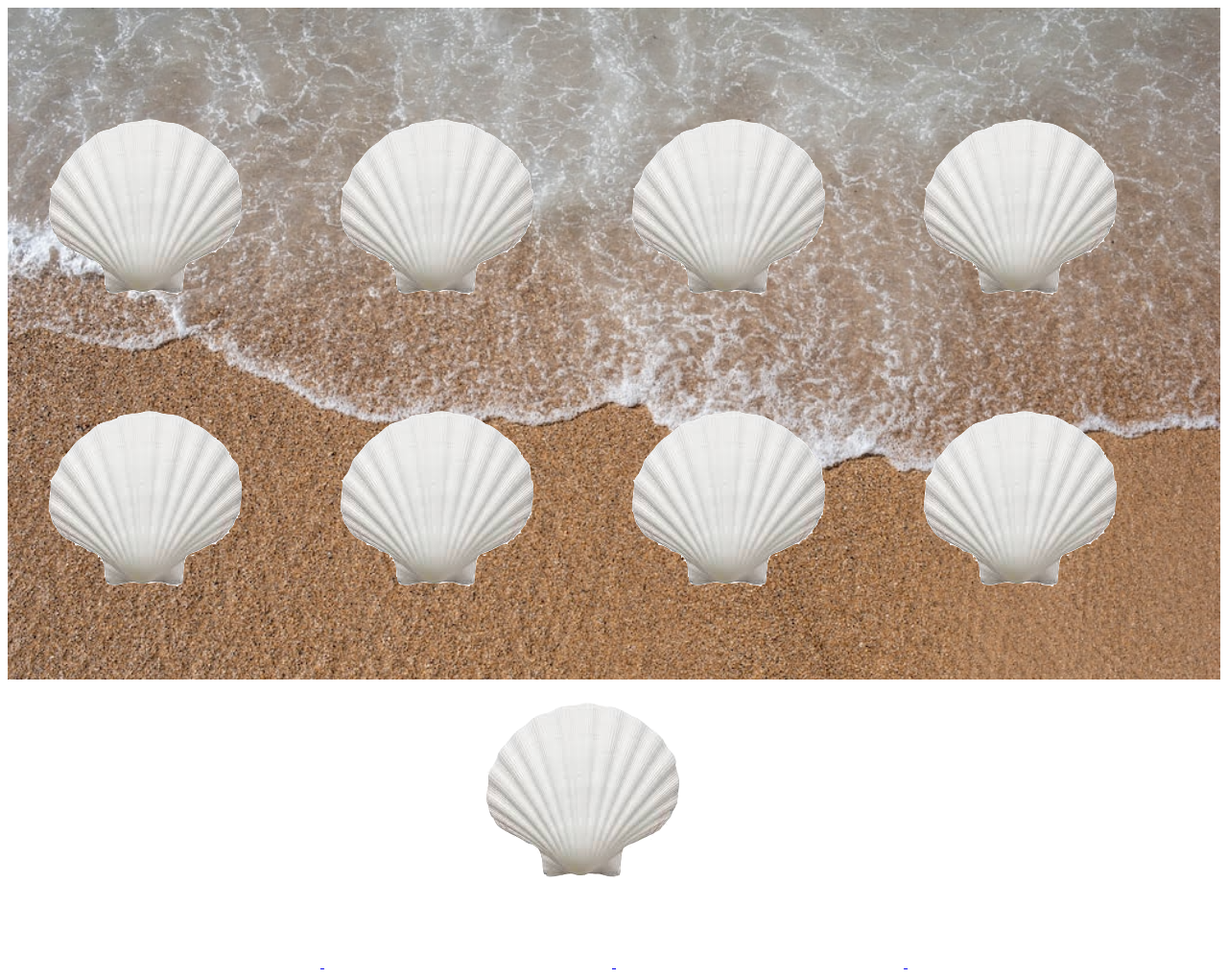
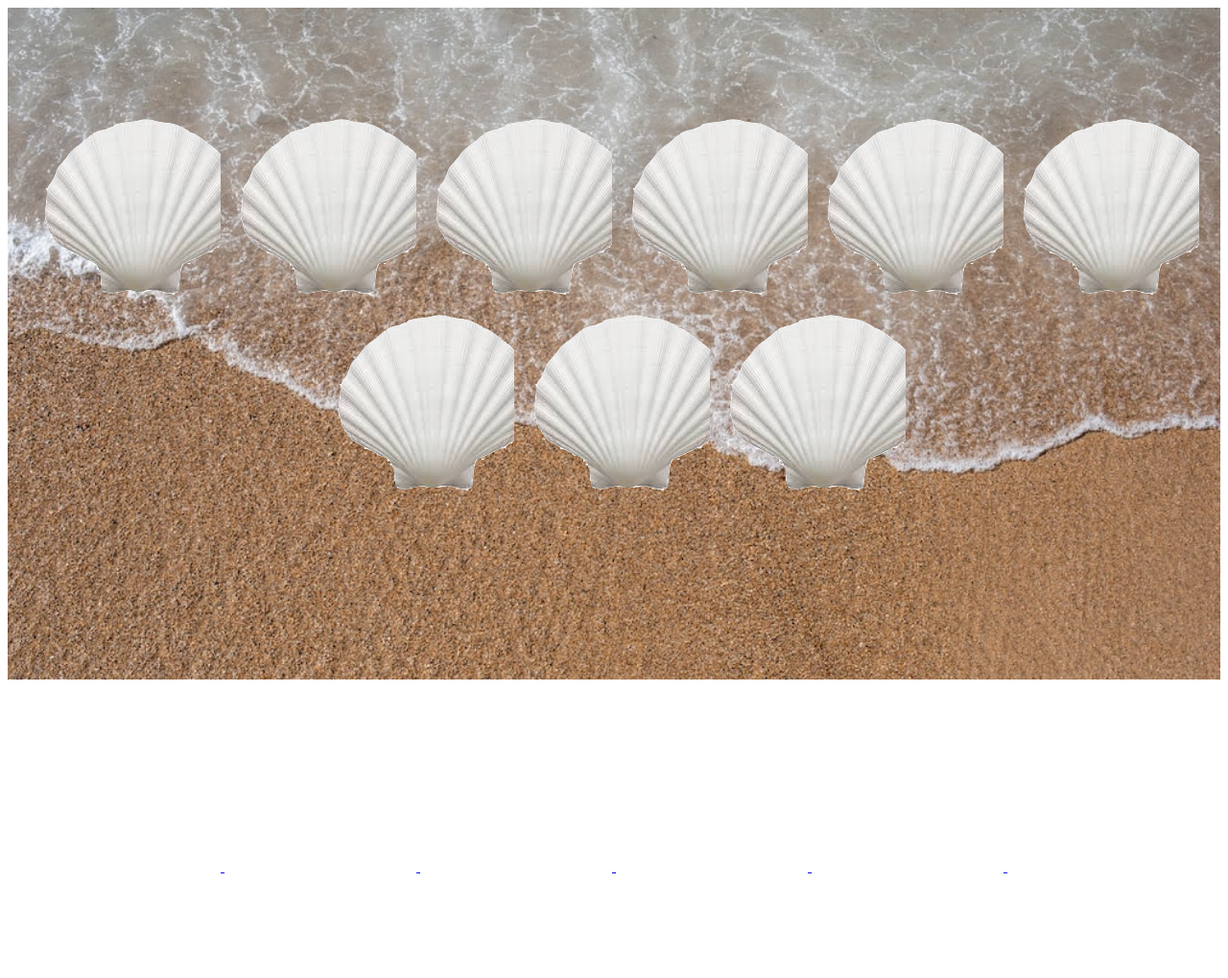
Before and after one commit to c24pl/c24pl.github.io, a plain HTML site: page projects.html in a window 1280 px wide. Shown: the top 1019 px of the page at 96% size. Drawn offline with Linux system fonts and the light colour scheme.

Commit message:
addfinalproj

```diff
--- a/projects.html
+++ b/projects.html
@@ -12,8 +12,8 @@
 		}
 
 		#puppy{
-			width:300px;
-			height:300px;
+			width:200px;
+			height:200px;
 			background-image: url(shell.png);
 			background-repeat: no-repeat;
 			position: relative;
@@ -21,8 +21,8 @@
 		}
 
 		#card{
-			width:300px;
-			height:300px;
+			width:200px;
+			height:200px;
 			background-image: url(shell.png);
 			background-repeat: no-repeat;
 			position: relative;
@@ -30,8 +30,8 @@
 		}
 
 		#squarequilt{
-			width:300px;
-			height:300px;
+			width:200px;
+			height:200px;
 			background-image: url(shell.png);
 			background-repeat: no-repeat;
 			position: relative;
@@ -40,8 +40,8 @@
 		}
 
 		#color{
-			width:300px;
-			height:300px;
+			width:200px;
+			height:200px;
 			background-image: url(shell.png);
 			background-repeat: no-repeat;
 			position: relative;
@@ -49,8 +49,8 @@
 		}
 
 		#pie{
-			width:300px;
-			height:300px;
+			width:200px;
+			height:200px;
 			background-image: url(shell.png);
 			background-repeat: no-repeat;
 			position: relative;
@@ -58,8 +58,8 @@
 		}
 
 		#maze{
-			width:300px;
-			height:300px;
+				width:200px;
+			height:200px;
 			background-image: url(shell.png);
 			background-repeat: no-repeat;
 			position: relative;
@@ -67,28 +67,27 @@
 		}
 
 		#game{
-			width:300px;
-			height:300px;
+			width:200px;
+			height:200px;
 			background-image: url(shell.png);
 			background-repeat: no-repeat;
 			position: relative;
 		}
 
 		#cam{
-			width:300px;
-			height:300px;
+			width:200px;
+			height:200px;
 			background-image: url(shell.png);
 			background-repeat: no-repeat;
 			position: relative;
 	}
 
 		#lol{
-			width:300px;
-			height:300px;
+			width:200px;
+			height:200px;
 			background-image: url(shell.png);
 			background-repeat: no-repeat;
 			position: relative;
-
 		}
 
 
@@ -128,7 +127,7 @@
 
 	<a href="./finalProject/index.html"> <div class="shells" id="cam"></div>
 
-		<a href="reveal.js-2/finalproj.html"><div class="shells" id="lol"></div>
+		<a href="./finalProject/finalproj.html"><div class="shells" id="lol"></div>
 </center>
 
 </body>
```
